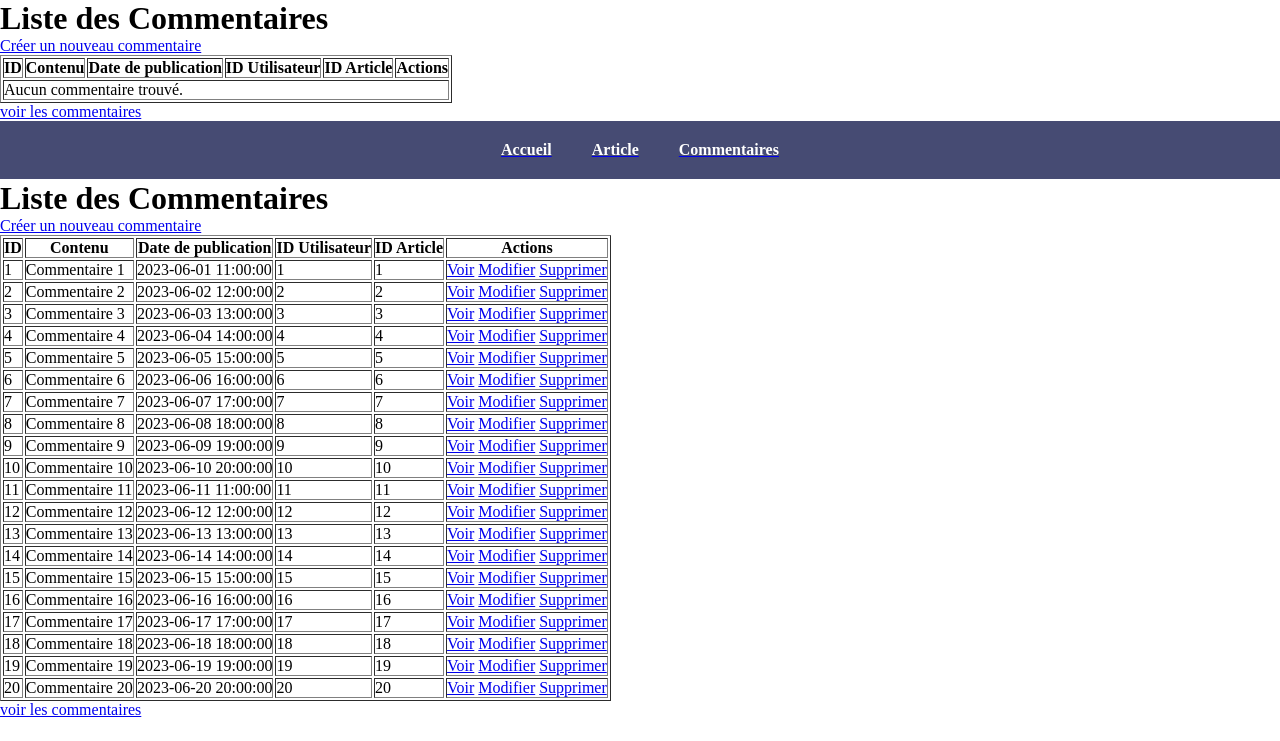
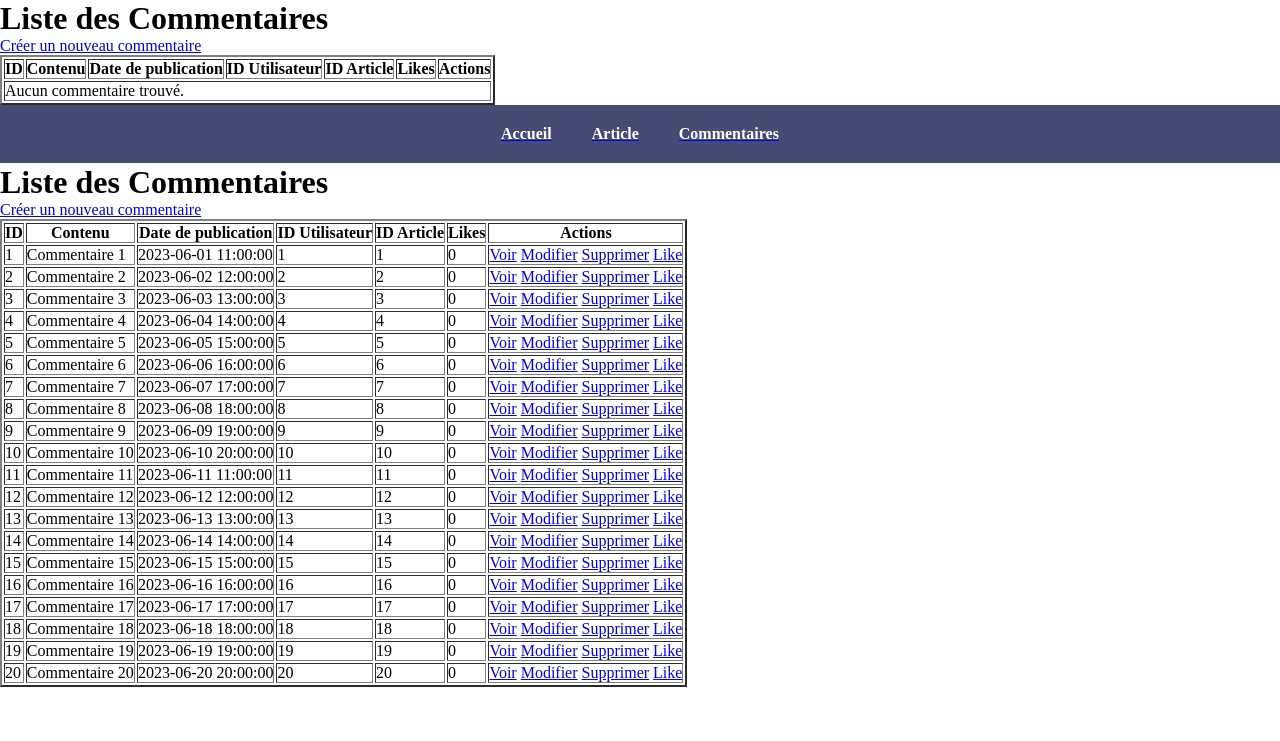
Before and after one commit to magus59/voyage_aventure_v2, a PHP site: page /Views/commentaires/index.php in a window 1280 px wide. Shown: the part 59-800 px from the top of the page. Run offline with PHP 8.4, Linux system fonts and the light colour scheme; data comes from the database, SQL or seed files in the repository.

Commit message:
ajout du like mais sans forme pour le moment : code brut

```diff
--- a/Controllers/CommentaireController.php
+++ b/Controllers/CommentaireController.php
@@ -90,6 +90,12 @@ class CommentaireController
             echo "Erreur lors de la suppression du commentaire.";
         }
     }
+
+    public function like($id) {
+        $this->commentaireModel->likeCommentaire($id);
+        header("Location: index.php?controller=commentaire&action=index");
+        exit;
+    }
 }
 
 // $controller = new CommentaireController();
--- a/Models/commentaire.php
+++ b/Models/commentaire.php
@@ -1,16 +1,83 @@
 <?php
+// class Commentaire {
+//     private $db;
+//     private $likes;
+
+//     public function __construct($db) {
+//         $this->db = $db;
+//         $this->likes = isset($_SESSION['likes']) ? $_SESSION['likes'] : [];
+//     }
+
+//     public function getAllCommentaires() {
+//         $query = "SELECT * FROM commentaire";
+//         $stmt = $this->db->prepare($query);
+//         $stmt->execute();
+//         return $stmt->fetchAll(PDO::FETCH_ASSOC);
+//     }
+
+//     public function getCommentaireById($id) {
+//         $query = "SELECT * FROM commentaire WHERE id = :id";
+//         $stmt = $this->db->prepare($query);
+//         $stmt->bindParam(':id', $id);
+//         $stmt->execute();
+//         return $stmt->fetch(PDO::FETCH_ASSOC);
+//     }
+
+//     public function createCommentaire($data) {
+//         $query = "INSERT INTO commentaire (contenu, date_publication, utilisateur_id, article_id) VALUES (:contenu, :date_publication, :utilisateur_id, :article_id)";
+//         $stmt = $this->db->prepare($query);
+//         return $stmt->execute($data);
+//     }
+
+//     public function updateCommentaire($id, $data) {
+//         $query = "UPDATE commentaire SET contenu = :contenu, utilisateur_id = :utilisateur_id, article_id = :article_id WHERE id = :id";
+//         $stmt = $this->db->prepare($query);
+//         $data['id'] = $id;
+//         return $stmt->execute($data);
+//     }
+
+//     public function deleteCommentaire($id) {
+//         $query = "DELETE FROM commentaire WHERE id = :id";
+//         $stmt = $this->db->prepare($query);
+//         $stmt->bindParam(':id', $id);
+//         return $stmt->execute();
+//     }
+
+//     public function likeCommentaire($id) {
+//         if (!isset($this->likes[$id])) {
+//             $this->likes[$id] = 0;
+//         }
+//         $this->likes[$id]++;
+//         $_SESSION['likes'] = $this->likes;
+//     }
+
+//     public function getLikes($id) {
+//         return $this->likes[$id] ?? 0;
+//     }
+
+// }
+
+
 class Commentaire {
     private $db;
+    private $likes;
 
     public function __construct($db) {
         $this->db = $db;
+        $this->likes = isset($_SESSION['likes']) ? $_SESSION['likes'] : [];
     }
 
     public function getAllCommentaires() {
         $query = "SELECT * FROM commentaire";
         $stmt = $this->db->prepare($query);
         $stmt->execute();
-        return $stmt->fetchAll(PDO::FETCH_ASSOC);
+        $commentaires = $stmt->fetchAll(PDO::FETCH_ASSOC);
+
+        foreach ($commentaires as &$commentaire) {
+            $commentaire['likes'] = $this->likes[$commentaire['id']] ?? 0;
+        }
+
+        return $commentaires;
     }
 
     public function getCommentaireById($id) {
@@ -18,10 +85,26 @@ class Commentaire {
         $stmt = $this->db->prepare($query);
         $stmt->bindParam(':id', $id);
         $stmt->execute();
-        return $stmt->fetch(PDO::FETCH_ASSOC);
+        $commentaire = $stmt->fetch(PDO::FETCH_ASSOC);
+
+        $commentaire['likes'] = $this->likes[$commentaire['id']] ?? 0;
+
+        return $commentaire;
     }
 
-    public function createCommentaire($data) {
+    public function likeCommentaire($id) {
+        if (!isset($this->likes[$id])) {
+            $this->likes[$id] = 0;
+        }
+        $this->likes[$id]++;
+        $_SESSION['likes'] = $this->likes;
+    }
+
+    public function getLikes($id) {
+        return $this->likes[$id] ?? 0;
+    }
+
+        public function createCommentaire($data) {
         $query = "INSERT INTO commentaire (contenu, date_publication, utilisateur_id, article_id) VALUES (:contenu, :date_publication, :utilisateur_id, :article_id)";
         $stmt = $this->db->prepare($query);
         return $stmt->execute($data);
@@ -41,4 +124,5 @@ class Commentaire {
         return $stmt->execute();
     }
 }
+
 ?>
--- a/Views/commentaires/index.php
+++ b/Views/commentaires/index.php
@@ -1,35 +1,27 @@
 <!DOCTYPE html>
 <html>
-
 <head>
     <link rel="stylesheet" href="../../CSS/styles.css">
     <title>Liste des Commentaires</title>
 </head>
-
 <body>
-
     <nav>
         <ul id="ul_nav">
-            <a href="../Accueil/index.php">
-                <li id="li_nav">Accueil</li>
-            </a>
-            <a href="../index.php">
-                <li id="li_nav">Article</li>
-            </a>
-            <a href="./index.php">
-                <li id="li_nav">Commentaires</li>
-            </a>
+            <a href="../Accueil/index.php"><li id="li_nav">Accueil</li></a>
+            <a href="../index.php"><li id="li_nav">Article</li></a>
+            <a href="./index.php"><li id="li_nav">Commentaires</li></a>
         </ul>
     </nav>
     <h1>Liste des Commentaires</h1>
     <a href="./create.php">Créer un nouveau commentaire</a>
-    <table border="1">
+    <table id="table" border="2">
         <tr>
             <th>ID</th>
             <th>Contenu</th>
             <th>Date de publication</th>
             <th>ID Utilisateur</th>
             <th>ID Article</th>
+            <th>Likes</th>
             <th>Actions</th>
         </tr>
         <?php if (!empty($commentaires)) : ?>
@@ -40,25 +32,23 @@
                     <td><?php echo htmlspecialchars($commentaire['date_publication']); ?></td>
                     <td><?php echo htmlspecialchars($commentaire['utilisateur_id']); ?></td>
                     <td><?php echo htmlspecialchars($commentaire['article_id']); ?></td>
+                    <td><?php echo htmlspecialchars($commentaire['likes']); ?></td>
                     <td>
                         <a href="./index.php?controller=commentaire&action=show&id=<?php echo htmlspecialchars($commentaire['id']); ?>">Voir</a>
                         <a href="./index.php?controller=commentaire&action=edit&id=<?php echo htmlspecialchars($commentaire['id']); ?>">Modifier</a>
                         <a href="./index.php?controller=commentaire&action=delete&id=<?php echo htmlspecialchars($commentaire['id']); ?>" onclick="return confirm('Êtes-vous sûr de vouloir supprimer ce commentaire ?');">Supprimer</a>
+                        <a href="./index.php?controller=commentaire&action=like&id=<?php echo htmlspecialchars($commentaire['id']); ?>">Like</a>
                     </td>
                 </tr>
             <?php endforeach; ?>
         <?php else : ?>
             <tr>
-                <td colspan="6">Aucun commentaire trouvé.</td>
+                <td colspan="7">Aucun commentaire trouvé.</td>
             </tr>
         <?php endif; ?>
-
     </table>
-    <a href="./index2.php">voir les commentaires</a>
-
     <?php
     require_once '../../Controllers/CommentaireController.php';
     ?>
 </body>
-
 </html>
```
